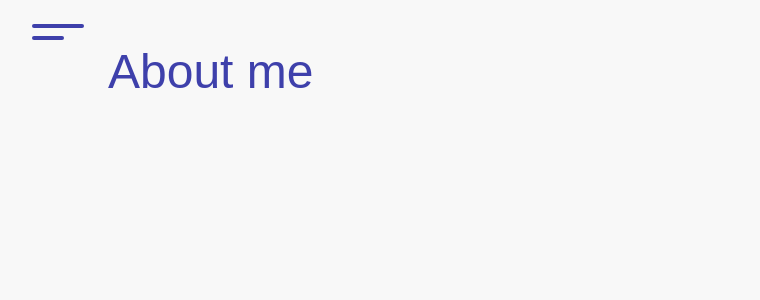
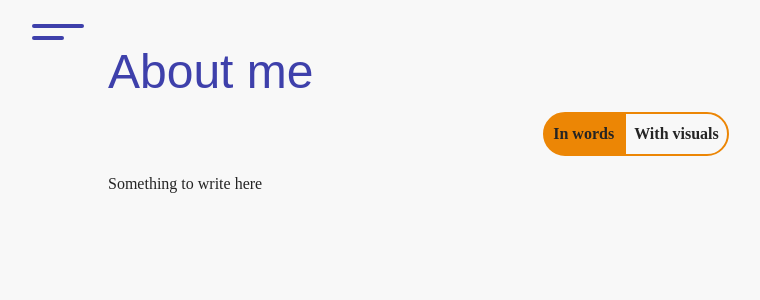
Before and after one commit to baileedastugue/portfolio_v3, a React (Vite) app: page /about in a window 1280 px wide. Shown: the top 300 px of the page, without its empty margins (4-764 px from the left). Built offline with nearby package versions, Linux system fonts and the light colour scheme.

Commit message:
bailee/toggleBtn: tabbed content component

```diff
--- /dev/null
+++ b/src/components/TabbedContent/index.tsx
@@ -0,0 +1,33 @@
+import { MouseEvent } from 'react';
+import ToggleButton from '../ToggleButton';
+
+interface Map {
+	[key: string]: string | undefined;
+}
+
+interface TabbedContentProps {
+	tabs: Map;
+	selectedTab: string;
+	handleTabChange: (event: MouseEvent) => void;
+}
+
+const TabbedContent = ({
+	tabs,
+	selectedTab,
+	handleTabChange,
+}: TabbedContentProps) => {
+	return (
+		<>
+			<div className='my-4 flex justify-center'>
+				<ToggleButton
+					values={Object.keys(tabs)}
+					handleClick={e => handleTabChange(e)}
+					activeSelection={selectedTab}
+				/>
+			</div>
+			<p className='font-serif text-dark'>{tabs[selectedTab]}</p>
+		</>
+	);
+};
+
+export default TabbedContent;
--- a/src/components/ToggleButton/index.tsx
+++ b/src/components/ToggleButton/index.tsx
@@ -12,21 +12,24 @@ const ToggleButton = ({
 	activeSelection = values[0],
 }: ToggleButtonProps) => {
 	return (
-		<>
-			{values.map((value, index) => {
+		<div>
+			{values.map(value => {
+				const isSelected = activeSelection === value;
 				return (
 					<button
-						aria-selected={activeSelection === value}
+						aria-selected={isSelected}
 						name={value}
 						key={value}
 						onClick={e => handleClick(e)}
-						className={`border-y-2 border-orange p-2 font-serif text-base font-bold transition last:rounded-r-full last:border-x-2 hover:cursor-pointer hover:bg-yellow aria-selected:bg-orange ${index === 0 && 'rounded-l-full border-x-2'}`}
+						className={
+							'border-y-2 border-orange p-2 font-serif text-base font-bold text-dark transition first:rounded-l-full first:border-x-2 last:rounded-r-full last:border-x-2 hover:cursor-pointer hover:bg-yellow aria-selected:bg-orange'
+						}
 					>
 						{value}
 					</button>
 				);
 			})}
-		</>
+		</div>
 	);
 };
 
--- a/src/routes/About/index.tsx
+++ b/src/routes/About/index.tsx
@@ -1,7 +1,26 @@
+import { useState } from 'react';
 import PageTitle from '../../components/PageTitle';
+import TabbedContent from '../../components/TabbedContent';
 
 const About = () => {
-	return <PageTitle title='About me' />;
+	const aboutVersions = {
+		'In words': 'Something to write here',
+		'With visuals': 'Something EVEN MORE to write here',
+	};
+	const [selectedVersion, setSelectedVersion] = useState('In words');
+
+	return (
+		<>
+			<PageTitle title='About me' />
+			<TabbedContent
+				tabs={aboutVersions}
+				selectedTab={selectedVersion}
+				handleTabChange={e => {
+					setSelectedVersion((e.target as HTMLButtonElement).name);
+				}}
+			/>
+		</>
+	);
 };
 
 export default About;
```
